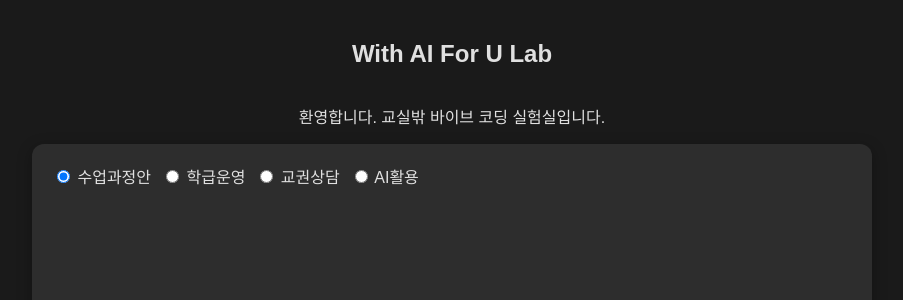
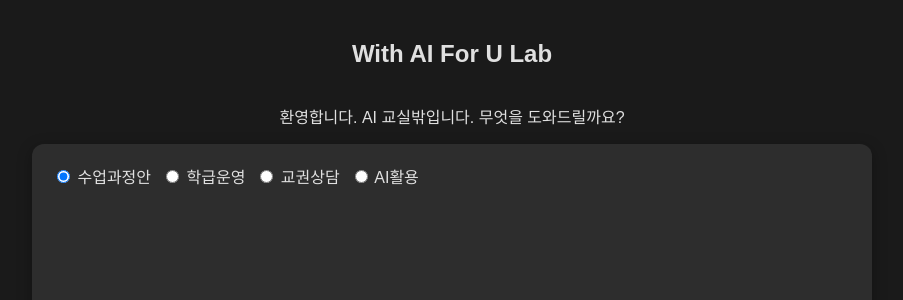
Before and after one commit to wbi4u-lab/wbi4u-lab, a Flask app: page / in a window 1280 px wide. Shown: the top 300 px of the page, without its empty margins (188-1091 px from the left). Run offline with Flask 3, Linux system fonts and the light colour scheme; some libraries are stand-ins or nearby versions.

Commit message:
Update index.html

```diff
--- a/templates/index.html
+++ b/templates/index.html
@@ -24,7 +24,7 @@
 </head>
 <body>
     <h2>With AI For U Lab</h2>
-    <p>환영합니다. 교실밖 바이브 코딩 실험실입니다.</p>
+    <p>환영합니다. AI 교실밖입니다. 무엇을 도와드릴까요?</p>
 
     <div id="chat-container">
         <div class="mode-selector">
```
